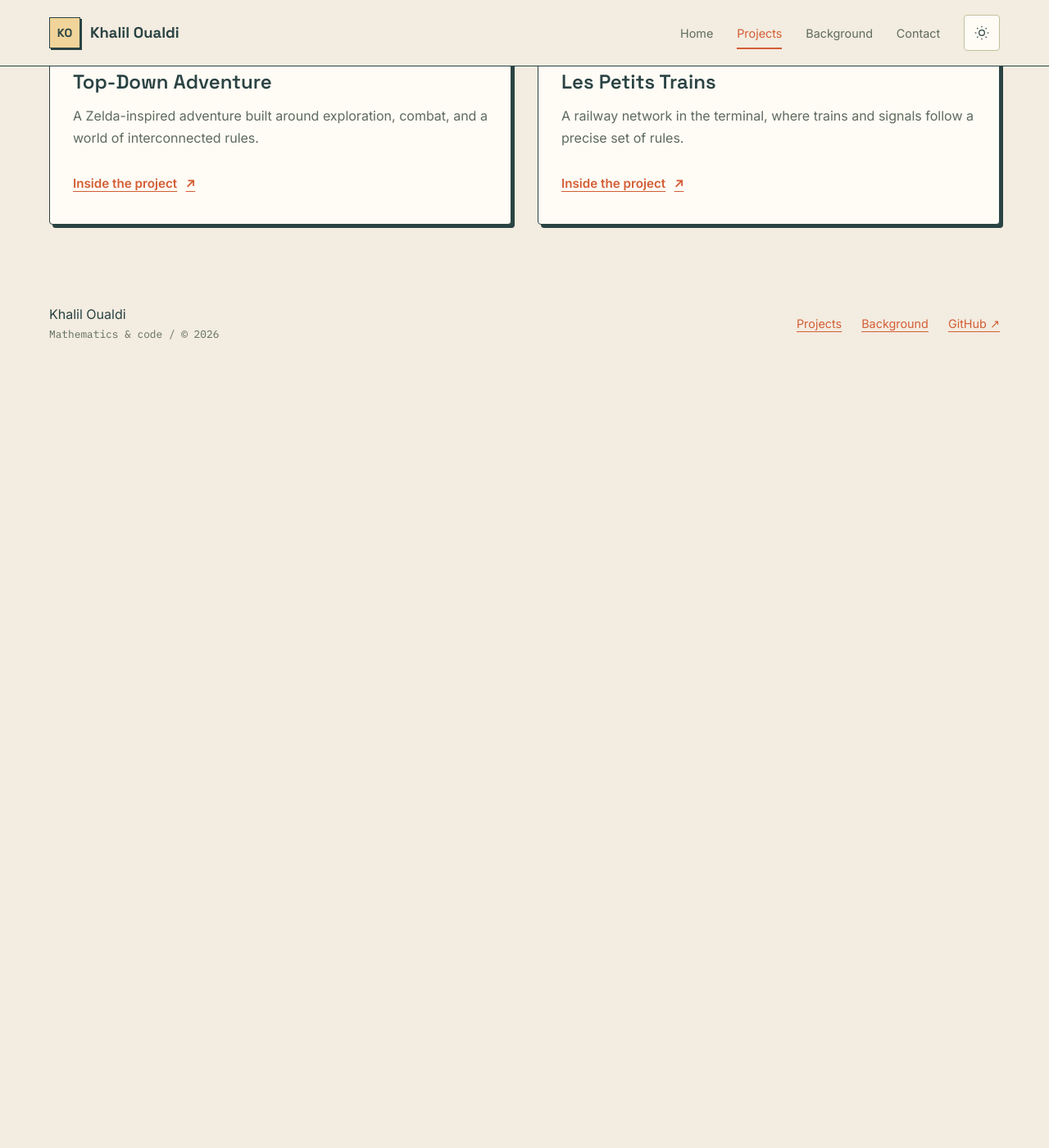
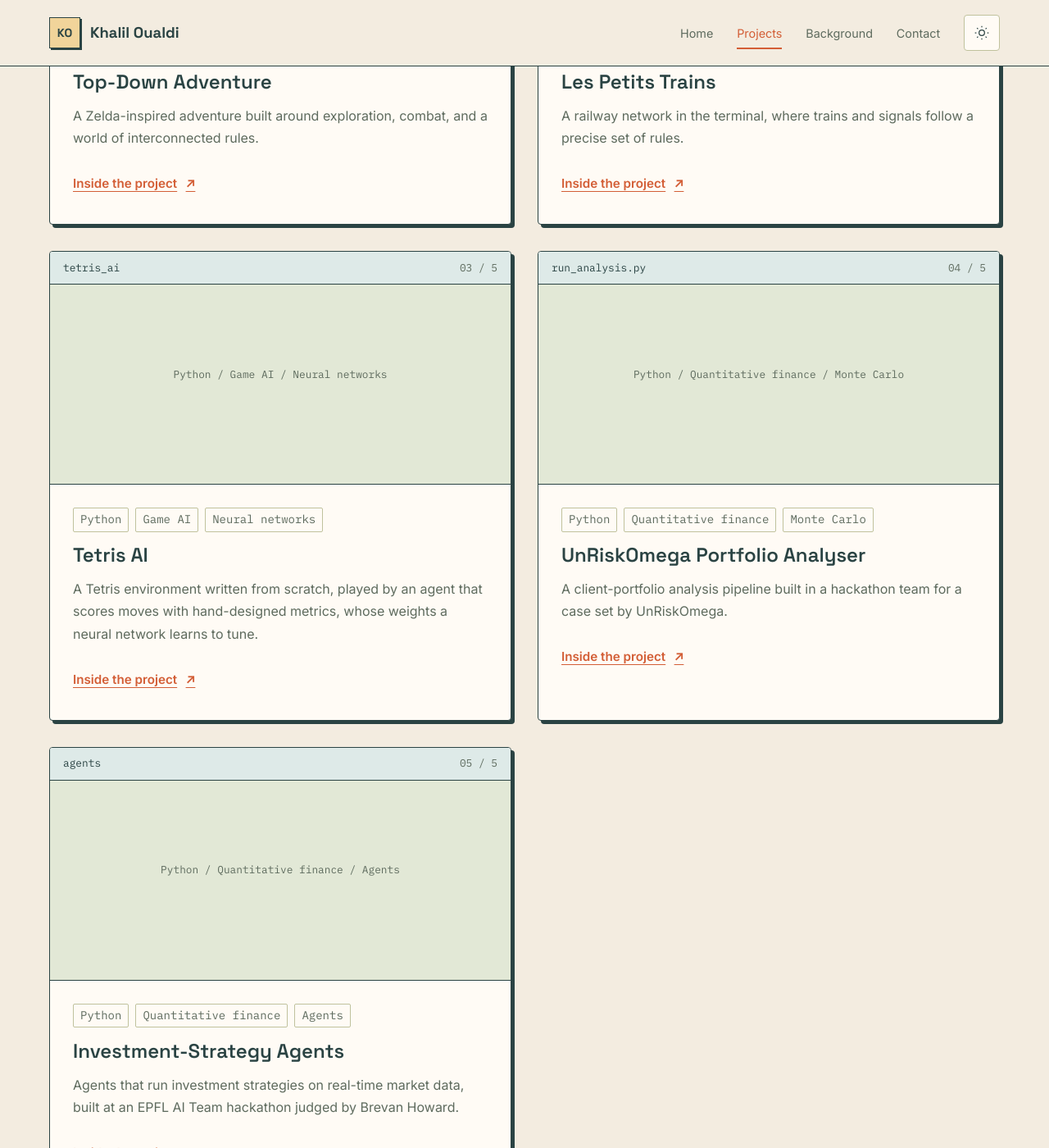
Before and after one commit to khaliloualdi-boop/khaliloualdi-boop.github.io, a Jekyll site: the page built from projects.html, in a window 1280 px wide and 1400 px high, scrolled down 730 px. Shown: the whole window at 82% size. Built offline with Jekyll 4.4.1, drawn with Linux system fonts in a browser that asks for light colours; before the commit the page ends 1189 px from its top, so only the background shows below that; some of the changed text lies outside the part shown.

Commit message:
Add Tetris AI, UnRiskOmega and AI Team projects

```diff
--- /dev/null
+++ b/_projects/ai-team-trading-agents.md
@@ -0,0 +1,25 @@
+---
+title: "Investment-Strategy Agents"
+order: 5
+number: "05"
+file_label: agents
+tags: [Python, Quantitative finance, Agents]
+summary: "Agents that run investment strategies on real-time market data, built at an EPFL AI Team hackathon judged by Brevan Howard."
+description: "Investment-strategy agents on real-time data: volatility, risk allocation and regime changes."
+context: EPFL AI Team hackathon
+math: true
+---
+
+## The challenge
+
+At a hackathon organised by the EPFL AI Team and judged by Brevan Howard, the task was to build agents that make investment decisions on real-time market data.
+
+## What the agents react to
+
+The agents were built around three questions a strategy has to keep answering as new data arrives:
+
+- **Volatility**: how much is the market moving right now, and how much risk does that imply?
+- **Risk allocation**: given that, how should capital be split across positions?
+- **Regime changes**: has the market's behaviour shifted, so that a strategy that worked a moment ago no longer fits?
+
+Working on live data rather than a fixed historical dataset means the decisions must be made with only the information available at that moment.
--- /dev/null
+++ b/_projects/tetris-ai.md
@@ -0,0 +1,37 @@
+---
+title: "Tetris AI"
+order: 3
+number: "03"
+file_label: tetris_ai
+tags: [Python, Game AI, Neural networks]
+summary: "A Tetris environment written from scratch, played by an agent that scores moves with hand-designed metrics, whose weights a neural network learns to tune."
+description: "Building a Tetris game environment from scratch and training an agent to play it."
+context: Independent project, in progress
+math: true
+---
+
+## Two problems in one
+
+Tetris AI is an independent project in two parts: first build the game itself, then build something that plays it well.
+
+Writing the environment from scratch, rather than using an existing one, means the rules, the board representation and the move generation are all under my control. The agent sees exactly the state the game defines, nothing more.
+
+## An agent guided by metrics
+
+The current agent plays by evaluating candidate placements of each piece. Every resulting board is measured with several metrics describing its shape, and the agent picks the placement with the best combined score.
+
+If the metrics are $f_1, \dots, f_k$ and the weights are $w_1, \dots, w_k$, the agent chooses the placement $p$ maximising
+
+$$
+S(p) = \sum_{i=1}^{k} w_i \, f_i(\text{board after } p).
+$$
+
+The behaviour of the agent depends entirely on the weights: the same metrics with different weights produce a very different player.
+
+## Learning the weights
+
+Choosing the weights by hand works, but is guesswork. The part I am working on now is a neural network that learns the right parameters for these metrics from play, instead of fixing them manually.
+
+## Status
+
+The game environment and the metric-guided agent are working; the neural-network stage is in development. I'm writing all of the code myself as a way of learning machine learning in practice.
--- /dev/null
+++ b/_projects/unriskomega-portfolio-analyser.md
@@ -0,0 +1,43 @@
+---
+title: "UnRiskOmega Portfolio Analyser"
+order: 4
+number: "04"
+file_label: run_analysis.py
+tags: [Python, Quantitative finance, Monte Carlo]
+summary: "A client-portfolio analysis pipeline built in a hackathon team for a case set by UnRiskOmega."
+description: "A hackathon portfolio analyser: reconciliation, concentration and risk measures, and Monte Carlo simulation of portfolio evolution."
+context: LauzHack Tour + Swiss {ai} hackathon
+repository: https://github.com/khaliloualdi-boop/UnriskOmega
+math: true
+---
+
+## The case
+
+At a hackathon that was part of LauzHack Tour + Swiss {ai}, UnRiskOmega provided the case: analyse a set of client portfolios and surface what an advisor should look at. Our team built a portfolio analyser in Python; I wrote nearly all of the code.
+
+## From raw data to findings
+
+The pipeline loads client data and optional reference data, validates it, and reconciles each portfolio's reported value against its positions. A few rules keep the analysis honest:
+
+- invalid or missing numbers are never silently treated as zero;
+- portfolios are analysed separately, not summed into client-wide exposure where holdings overlap;
+- checks that are not implemented are reported as such, not as passed.
+
+Concentration is then measured, for example the weight of the largest single position, and turned into findings with the supporting evidence attached.
+
+## The performance analyser
+
+The part I built on top of this measures how a portfolio is exposed:
+
+- **Diversification**: how concentrated holdings are across positions.
+- **Volatility**: the variability of portfolio returns.
+- **Risk distribution**: using the covariance matrix $\Sigma$ of asset returns to see how much each position contributes to total risk. For weights $w$, the portfolio variance is $\sigma_p^2 = w^\top \Sigma \, w$.
+- **Monte Carlo simulation**: simulating many possible paths of the portfolio's value to see the range of outcomes, not just a single expected value.
+
+## Running it
+
+The project uses Python with `uv`; the repository includes a command-line runner that writes results to a JSON file, and a test suite run with `pytest`.
+
+## Source
+
+[View the source on GitHub](https://github.com/khaliloualdi-boop/UnriskOmega).
--- a/cv.html
+++ b/cv.html
@@ -4,10 +4,13 @@ title: Background
 description: Education and programming experience of Khalil Oualdi, Mathematics BSc student at EPFL.
 permalink: /cv/
 ---
-<section class="page-hero graph-paper"><div class="container"><p class="eyebrow">Background / Education &amp; experience</p><h1>Learning through<br>mathematics and code.</h1><p class="lead">Mathematics BSc student at EPFL, with projects in game development and simulation.</p></div></section>
+<section class="page-hero graph-paper"><div class="container"><p class="eyebrow">Background / Education &amp; experience</p><h1>Learning through<br>mathematics and code.</h1><p class="lead">Mathematics BSc student at EPFL, with projects in game development, simulation, machine learning and quantitative finance.</p></div></section>
 <section class="section"><div class="container reading-layout"><div><p class="eyebrow">01 / Education</p></div><div><article class="entry"><h2>EPFL</h2><p class="lead">BSc in Mathematics</p><p class="muted">École polytechnique fédérale de Lausanne</p></article></div></div></section>
 <section class="section about-band"><div class="container reading-layout"><div><p class="eyebrow">02 / Project experience</p></div><div><h2 class="sr-only">Project experience</h2>
 <article class="entry"><h3>Top-Down Adventure</h3><p class="muted">Python · Arcade · Object-oriented programming</p><p>A Zelda-inspired game with map validation, weapon state machines, and graph-based navigation.</p><a class="text-link" href="{{ '/projects/top-down-adventure/' | relative_url }}">Read the project <span aria-hidden="true">↗</span></a></article>
 <article class="entry"><h3>Les Petits Trains</h3><p class="muted">C++ · ICC, module 2</p><p>A grid-based railway simulation connecting train movement, traffic-light control zones, and invariant tests.</p><a class="text-link" href="{{ '/projects/les-petits-trains/' | relative_url }}">Read the project <span aria-hidden="true">↗</span></a></article>
+<article class="entry"><h3>Tetris AI</h3><p class="muted">Independent project · in progress</p><p>A Tetris environment written from scratch and a metric-guided agent, with a neural network being developed to learn the metric weights.</p><a class="text-link" href="{{ '/projects/tetris-ai/' | relative_url }}">Read the project <span aria-hidden="true">↗</span></a></article>
+<article class="entry"><h3>UnRiskOmega Portfolio Analyser</h3><p class="muted">Python · LauzHack Tour + Swiss {ai} hackathon</p><p>A portfolio analysis pipeline with diversification, volatility, covariance-based risk distribution and Monte Carlo simulation.</p><a class="text-link" href="{{ '/projects/unriskomega-portfolio-analyser/' | relative_url }}">Read the project <span aria-hidden="true">↗</span></a></article>
+<article class="entry"><h3>Investment-Strategy Agents</h3><p class="muted">EPFL AI Team hackathon · judged by Brevan Howard</p><p>Agents trading on real-time data, reacting to volatility, risk allocation and regime changes.</p><a class="text-link" href="{{ '/projects/ai-team-trading-agents/' | relative_url }}">Read the project <span aria-hidden="true">↗</span></a></article>
 </div></div></section>
 <section class="section"><div class="container reading-layout"><div><p class="eyebrow">03 / Curriculum vitae</p></div><div><h2>CV</h2>{% assign cv = site.static_files | where: 'path', '/assets/cv/CV.pdf' | first %}{% if cv %}<a class="btn btn-primary" href="{{ cv.path | relative_url }}" download>Download CV (PDF) <span aria-hidden="true">↓</span></a>{% else %}<p class="muted">A downloadable CV will be added here.</p>{% endif %}</div></div></section>
--- a/index.html
+++ b/index.html
@@ -7,13 +7,13 @@ permalink: /
 <p class="eyebrow">Personal portfolio / Mathematics &amp; code</p>
 <h1>Khalil Oualdi<span class="cursor" aria-hidden="true">_</span></h1>
 <p class="hero-subtitle">Mathematics BSc student at EPFL.</p>
-<p class="hero-description">From a top-down adventure to a railway simulation.<br class="desktop-break"> A closer look at what I build, and how it works.</p>
+<p class="hero-description">From games and simulations to game-playing agents and portfolio analysis.<br class="desktop-break"> A closer look at what I build, and how it works.</p>
 <div class="actions"><a class="btn btn-primary" href="#work">Explore my projects <span aria-hidden="true">↘</span></a><a class="text-link" href="{{ '/cv/' | relative_url }}">My background <span aria-hidden="true">↗</span></a></div>
-<div class="hero-index"><span>01 / Selected work</span><span>Python · C++ · Mathematics</span></div>
+<div class="hero-index"><span>01 / Selected work</span><span>Python · C++ · ML · Quant</span></div>
 </div></section>
 <section class="section" id="work"><div class="container">
 <div class="section-heading"><div><p class="eyebrow">01 / Projects</p><h2>Built. Tested. Explored.</h2></div><a class="text-link" href="{{ '/projects/' | relative_url }}">All projects <span aria-hidden="true">↗</span></a></div>
-<div class="projects-grid">{% assign projects = site.projects | sort: 'order' %}{% for project in projects limit: 3 %}{% include project-card.html project=project %}{% endfor %}</div>
+<div class="projects-grid">{% assign projects = site.projects | sort: 'order' %}{% for project in projects limit: 4 %}{% include project-card.html project=project %}{% endfor %}</div>
 </div></section>
 <section class="section about-band" id="about"><div class="container about-grid">
 <div><p class="eyebrow">02 / Background</p><h2>Mathematics,<br>with room to build.</h2></div>
--- a/projects.html
+++ b/projects.html
@@ -1,7 +1,7 @@
 ---
 layout: default
 title: Projects
-description: Programming projects by Khalil Oualdi, from a Python adventure game to a C++ railway simulation.
+description: Programming projects by Khalil Oualdi, from a Python adventure game and a C++ railway simulation to a Tetris AI and portfolio analysis.
 permalink: /projects/
 ---
 <section class="page-hero graph-paper"><div class="container"><p class="eyebrow">Project directory / {{ site.projects.size }} entries</p><h1>Selected projects.</h1><p class="lead">A closer look at the things I've built: the ideas, the rules, and the code that brings them together.</p></div></section>
```
Also changed, not shown: README.md.
